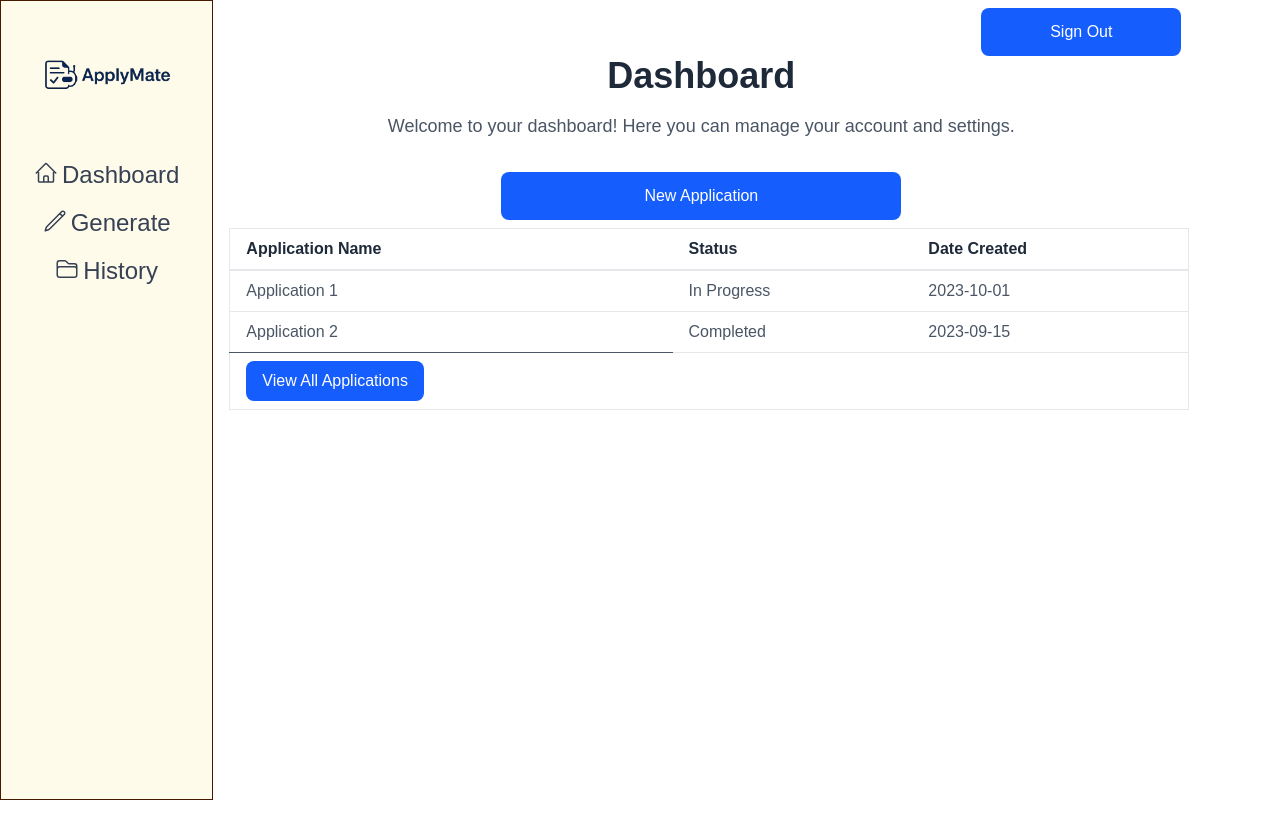
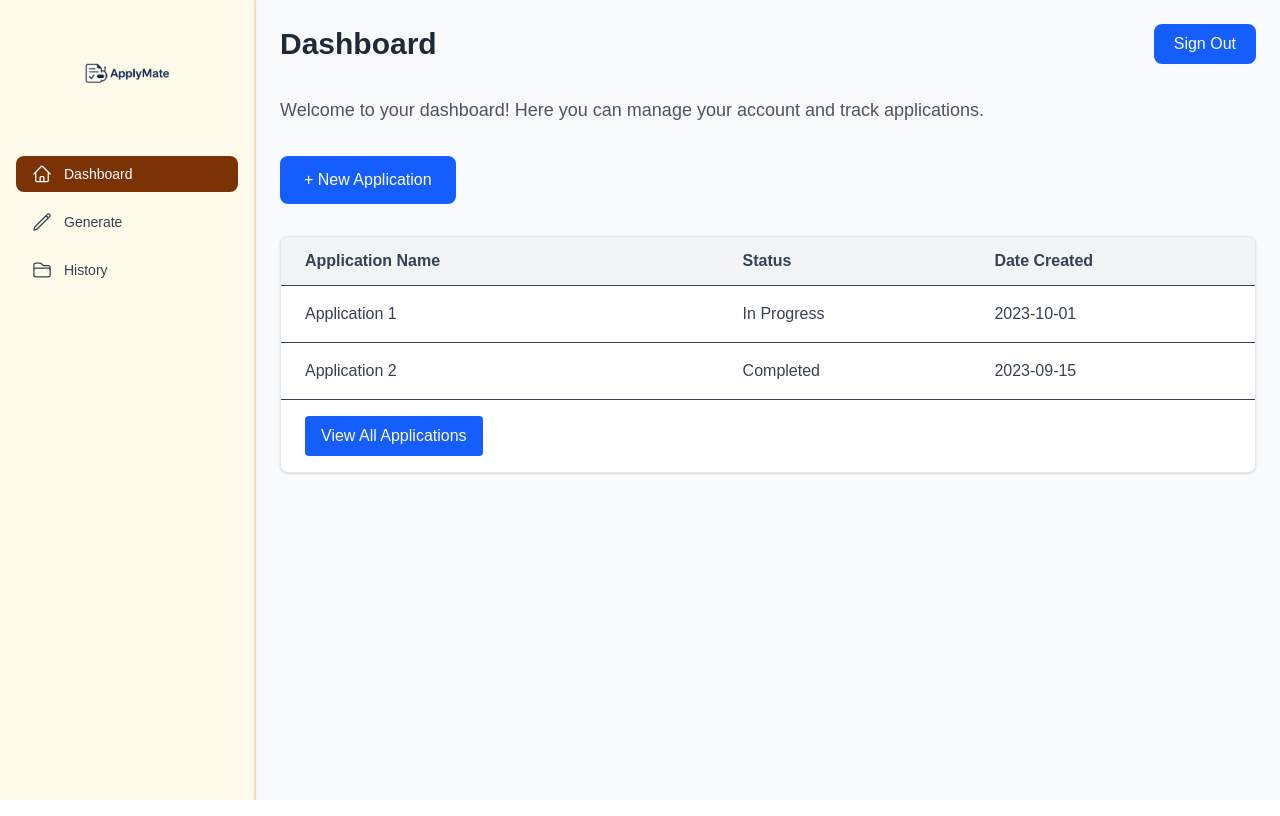
Before and after one commit to Abdullahtariq11/ApplyMate, a Next.js app in the folder apply-mate/: page /dashboard in a window 1280 px wide. Built offline with nearby package versions, Linux system fonts and the light colour scheme.

Commit message:
Generate page

```diff
--- a/apply-mate/src/Components/ui/Sidebar.tsx
+++ b/apply-mate/src/Components/ui/Sidebar.tsx
@@ -1,32 +1,39 @@
-import { FolderIcon, PencilIcon } from "@heroicons/react/24/outline";
-import { HomeIcon } from "@heroicons/react/24/outline";
+"use client";
+import { FolderIcon, PencilIcon, HomeIcon } from "@heroicons/react/24/outline";
 import Image from "next/image";
-import React from "react";
+import Link from "next/link";
+import { usePathname } from "next/navigation";
 
 function Sidebar() {
+  const pathname = usePathname();
+
+  const navItems = [
+    { href: "/dashboard", icon: <HomeIcon className="w-5 h-5" />, text: "Dashboard" },
+    { href: "/generate", icon: <PencilIcon className="w-5 h-5" />, text: "Generate" },
+    { href: "/history", icon: <FolderIcon className="w-5 h-5" />, text: "History" },
+  ];
+
   return (
-    <div className="bg-amber-50 border h-screen border-amber-950 flex flex-col gap-1">
-      <ul className="flex flex-col items-center justify-center">
-        <li className="flex flex-col items-center justify-center ">
-          <Image
-            src="/images/logo.png"
-            alt="ApplyMate Logo"
-            width={150}
-            height={150}
-          />
-        </li>
-        <li className="hover:cursor-pointer flex gap-1 flex-row hover:bg-amber-950 hover:text-white transition-all text-gray-700 text-2xl px-1 font-medium  py-2  rounded-lg">
-          <HomeIcon className="w-6 h-7 " />
-          <a href="/features">Dashboard</a>
-        </li>
-        <li className="hover:cursor-pointer flex gap-1 flex-row hover:bg-amber-950 hover:text-white transition-all text-gray-700 font-medium px-1 text-2xl py-2  rounded-lg">
-          <PencilIcon className="w-6 h-7" />
-          <a href="/generate">Generate</a>
-        </li>
-        <li className="hover:cursor-pointer flex gap-1 flex-row hover:bg-amber-950 hover:text-white transition-all text-gray-700 font-medium px-1 text-2xl py-2 rounded-lg">
-        <FolderIcon className="w-6 h-7 " />
-          <a href="/history">History</a>
-        </li>
+    <div className="bg-amber-50 border-r border-amber-200 h-full w-full px-4 py-6 shadow-sm">
+      <div className="flex flex-col items-center mb-8">
+        <Image src="/images/logo.png" alt="ApplyMate Logo" width={100} height={100} />
+      </div>
+      <ul className="flex flex-col gap-3">
+        {navItems.map(({ href, icon, text }) => (
+          <li key={href}>
+            <Link
+              href={href}
+              className={`flex items-center gap-3 px-4 py-2 rounded-lg text-sm font-medium transition-all ${
+                pathname === href
+                  ? "bg-amber-900 text-white"
+                  : "text-gray-700 hover:bg-amber-900 hover:text-white"
+              }`}
+            >
+              {icon}
+              {text}
+            </Link>
+          </li>
+        ))}
       </ul>
     </div>
   );
--- a/apply-mate/src/app/dashboard/page.tsx
+++ b/apply-mate/src/app/dashboard/page.tsx
@@ -2,85 +2,74 @@ import Sidebar from "@/Components/ui/Sidebar";
 import { SignOutButton } from "@clerk/nextjs";
 import React from "react";
 
-function page() {
+export default function DashboardPage() {
   return (
-    <div className="bg-white flex flex-row">
-      <div className="flex flex-col h-screen w-1/6">
+    <div className="flex min-h-screen bg-gray-50">
+      {/* Sidebar */}
+      <aside className="w-1/5 bg-white border-r border-gray-200 ">
         <Sidebar />
-      </div>
-      <div className="flex h-screen flex-col m-2 w-3/4">
-        <div className="flex flex-col items-end ">
-          {
+      </aside>
+
+      {/* Main Content */}
+      <main className="flex-1 px-4 sm:px-6 py-6 space-y-8">
+        {/* Header */}
+        <div className="flex justify-between items-center">
+          <h1 className="text-3xl font-bold text-gray-800">Dashboard</h1>
           <SignOutButton>
-              <button className="hover:cursor-pointer w-50 bg-blue-600 text-white py-3 rounded-lg hover:bg-blue-700 transition-all font-medium text-base">
+            <button className="bg-blue-600 text-white px-5 py-2 rounded-lg hover:bg-blue-700 transition">
               Sign Out
             </button>
           </SignOutButton>
-          }
         </div>
 
-        <div className="flex flex-col items-center ">
-          <h1 className="text-4xl font-bold text-gray-800 mb-4">Dashboard</h1>
-          <p className="text-gray-600 text-lg mb-8">
-            Welcome to your dashboard! Here you can manage your account and
-            settings.
+        {/* Welcome message */}
+        <p className="text-gray-600 text-lg">
+          Welcome to your dashboard! Here you can manage your account and track applications.
         </p>
-          <button className="bg-blue-600 text-white py-3 w-100 rounded-lg hover:bg-blue-700 transition-all font-medium text-base">
-            New Application
+
+        {/* CTA */}
+        <div>
+          <button className="bg-blue-600 text-white px-6 py-3 rounded-lg hover:bg-blue-700 transition font-medium">
+            + New Application
           </button>
         </div>
 
-        <table className="min-w-full m-2 bg-white border border-gray-200">
-          <thead>
+        {/* Applications Table */}
+        <div className="overflow-x-auto bg-white rounded-lg shadow border border-gray-200">
+          <table className="min-w-full text-base text-left text-gray-700">
+            <thead className="bg-gray-100">
               <tr>
-              <th className="border-b-2 border-gray-200 px-4 py-2 text-left font-bold text-gray-800">
-                Application Name
-              </th>
-              <th className="border-b-2 border-gray-200 px-4 py-2 text-left font-bold text-gray-800">
-                Status
-              </th>
-              <th className="border-b-2 border-gray-200 px-4 py-2 text-left font-bold text-gray-800">
-                Date Created
-              </th>
+                <th className="px-6 py-3 font-bold">Application Name</th>
+                <th className="px-6 py-3 font-bold">Status</th>
+                <th className="px-6 py-3 font-bold">Date Created</th>
               </tr>
             </thead>
-          <tbody className="text-gray-600">
-            <tr >
-              <td className="border-b border-gray-200 px-4 py-2">
-                Application 1
-              </td>
-              <td className="border-b border-gray-200 px-4 py-2">In Progress</td>
-              <td className="border-b border-gray-200 px-4 py-2">
-                2023-10-01
-              </td>
+            <tbody>
+              <tr className="border-t">
+                <td className="px-6 py-4">Application 1</td>
+                <td className="px-6 py-4">In Progress</td>
+                <td className="px-6 py-4">2023-10-01</td>
               </tr>
-            <tr>
-              <td className="border-b border-gray-600 px-4 py-2">
-                Application 2
-              </td>
-              <td className="border-b border-gray-200 px-4 py-2">Completed</td>
-              <td className="border-b border-gray-200 px-4 py-2">
-                2023-09-15
-              </td>
+              <tr className="border-t">
+                <td className="px-6 py-4">Application 2</td>
+                <td className="px-6 py-4">Completed</td>
+                <td className="px-6 py-4">2023-09-15</td>
               </tr>
             </tbody>
             <tfoot>
-              <tr>
-                <td className="border-b border-gray-200 px-4 py-2">
-                  <button className="bg-blue-600 text-white py-2 px-4 rounded-lg hover:bg-blue-700 transition-all font-medium text-base">
+              <tr className="border-t">
+                <td className="px-6 py-4">
+                  <button className="bg-blue-600 text-white px-4 py-2 rounded hover:bg-blue-700 transition">
                     View All Applications
                   </button>
                 </td>
-                <td className="border-b border-gray-200 px-4 py-2"></td>
-                <td className="border-b border-gray-200 px-4 py-2"></td>
+                <td></td>
+                <td></td>
               </tr>
             </tfoot>
           </table>
-
-
         </div>
+      </main>
     </div>
   );
 }
-
-export default page;
--- /dev/null
+++ b/apply-mate/src/app/generate/page.tsx
@@ -0,0 +1,63 @@
+"use client";
+import Sidebar from "@/Components/ui/Sidebar";
+import { SignOutButton } from "@clerk/nextjs";
+import React from "react";
+
+export default function GeneratePage() {
+  return (
+    <div className="flex min-h-screen bg-gray-50">
+      {/* Sidebar */}
+      <aside className="w-1/5 bg-white border-r border-gray-200">
+        <Sidebar />
+      </aside>
+
+      {/* Main Content */}
+      <main className="flex-1 p-6">
+        <div className="max-w-6xl mx-auto space-y-10">
+          {/* Header */}
+          <div className="flex justify-between items-center">
+            <h1 className="text-3xl font-bold text-gray-800">Generate Cover Letter</h1>
+            <SignOutButton>
+              <button className="bg-blue-600 text-white px-5 py-2 rounded-lg hover:bg-blue-700 transition">
+                Sign Out
+              </button>
+            </SignOutButton>
+          </div>
+
+          {/* Description */}
+          <p className="text-gray-600 text-lg max-w-2xl">
+            Paste your resume and the job description or link. Our AI will instantly generate a personalized cover letter for you.
+          </p>
+
+          {/* Input Grid */}
+          <div className="grid grid-cols-1 md:grid-cols-2 gap-6">
+            {/* Resume Input */}
+            <div>
+              <label className="block text-sm font-bold text-gray-700 mb-2">Resume</label>
+              <textarea
+                className="w-full min-h-[180px] p-3 border text-gray-700 border-gray-300 rounded-lg shadow-sm text-sm focus:outline-blue-500 resize-none"
+                placeholder="Paste your resume here..."
+              />
+            </div>
+
+            {/* Job Description Input */}
+            <div>
+              <label className="block text-sm font-bold text-gray-700 mb-2">Job Description or Link</label>
+              <textarea
+                className="w-full min-h-[180px] p-3 border text-gray-700 border-gray-300 rounded-lg shadow-sm text-sm focus:outline-blue-500 resize-none"
+                placeholder="Paste the job description or LinkedIn job URL..."
+              />
+            </div>
+          </div>
+
+          {/* Generate Button */}
+          <div className="flex justify-center">
+            <button className="bg-blue-600 text-white px-8 py-3 rounded-lg hover:bg-blue-700 transition font-semibold">
+              Generate Cover Letter
+            </button>
+          </div>
+        </div>
+      </main>
+    </div>
+  );
+}
```
Lines whose indentation alone changed are shown as unchanged.
